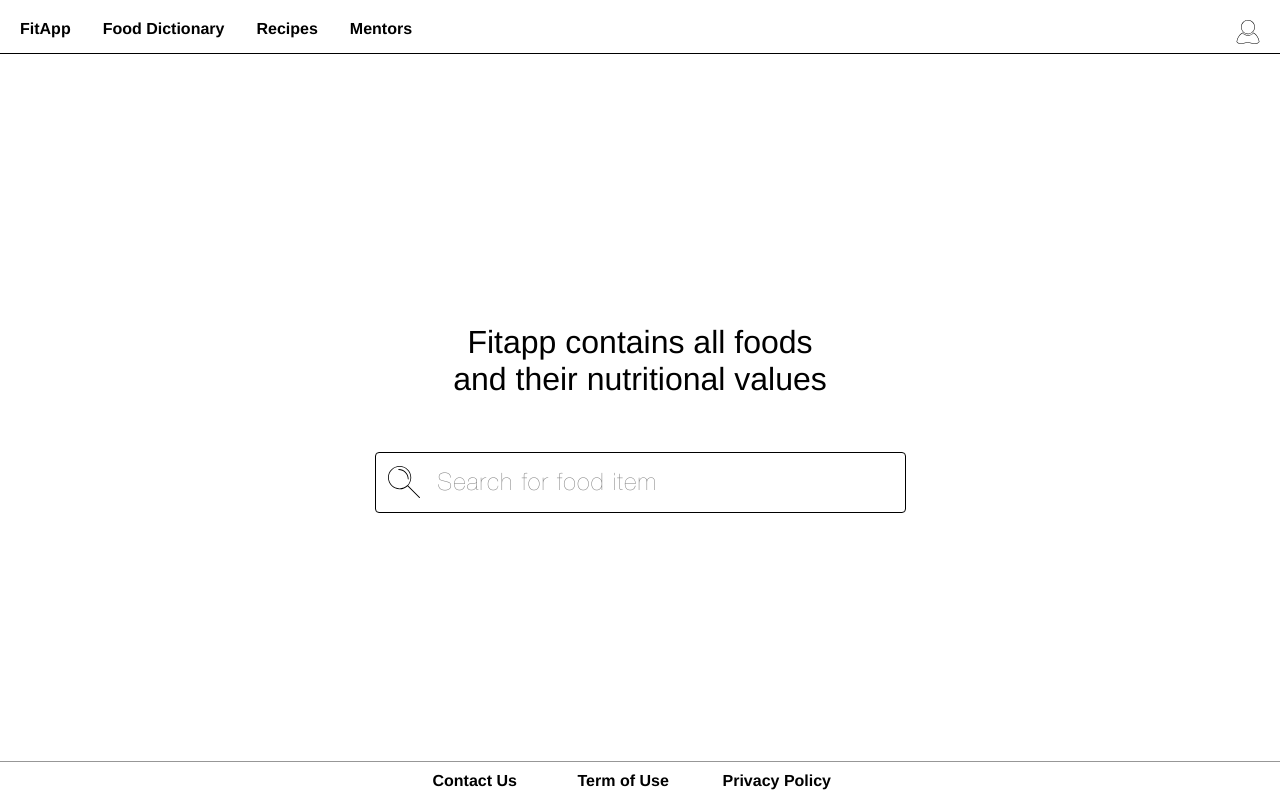
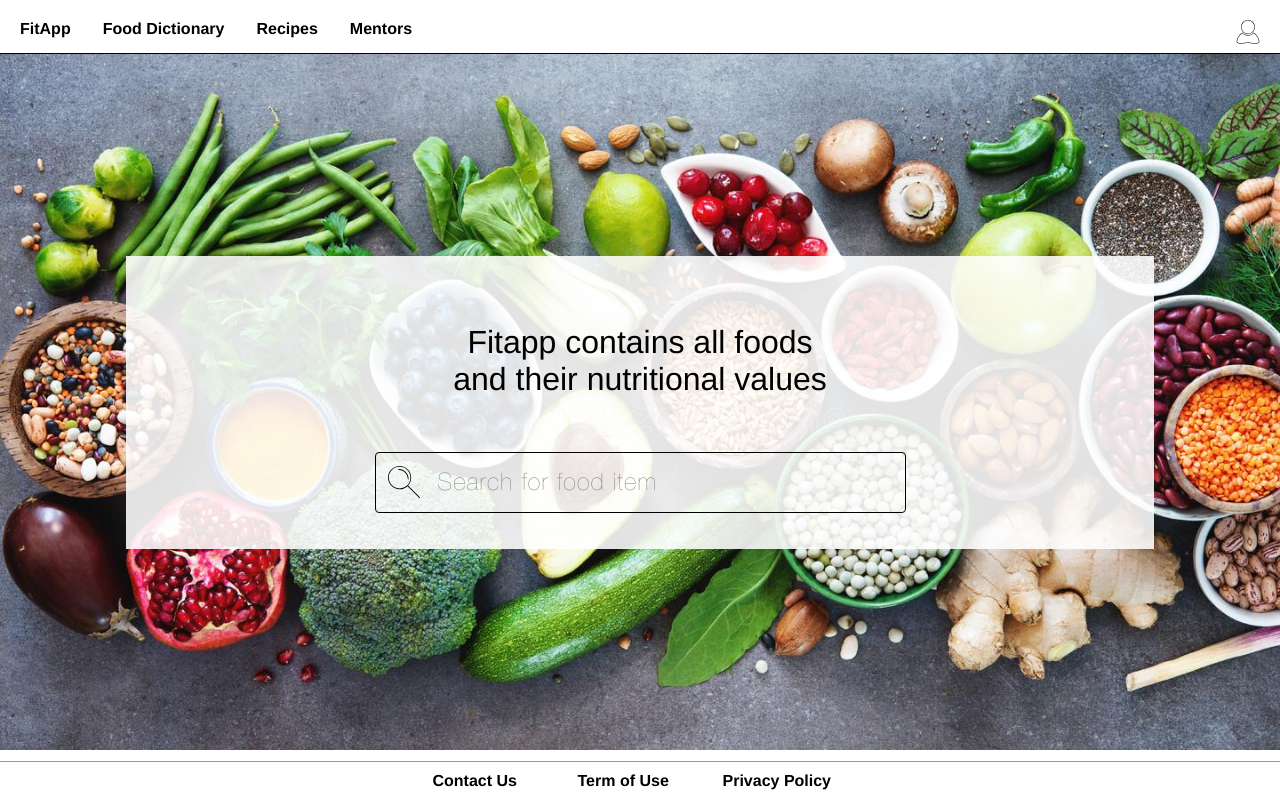
Before and after one commit to YaelAvioz/FitApp, an Angular app in the folder client/: page /food-dictionary-page in a window 1280 px wide. Built offline with nearby package versions, Linux system fonts and the light colour scheme.

Commit message:
add hero background

```diff
--- a/client/src/app/components/hero/hero.component.scss
+++ b/client/src/app/components/hero/hero.component.scss
@@ -1,6 +1,6 @@
 .hero {
     display: flex;
-    //background-image: url("../../../assets/images/hero.svg");
+    background-image: url("../../../assets/images/hero.jpeg");
     height: 696px;
     background-size: cover;
     justify-content: center;
```
Also changed, not shown: client/src/assets/images/hero.jpeg (added).
